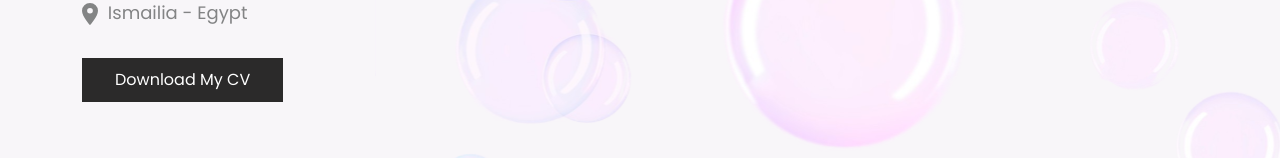
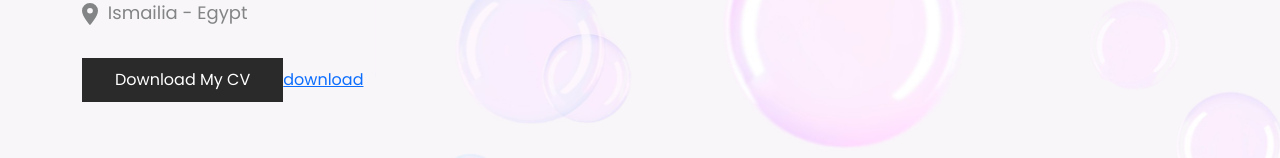
Before and after one commit to Ayamahdy2000/portfolio, a Nuxt app: page /contact in a window 1280 px wide. Shown: the part 409-567 px from the top of the page. Built offline with nearby package versions, Linux system fonts and the light colour scheme.

Commit message:
feat: check link

```diff
--- a/pages/contact.vue
+++ b/pages/contact.vue
@@ -30,24 +30,15 @@
       Download My CV
     </button>
 
-    <!-- <a :href="pdfUrl" target="_blank">Download PDF</a>
-    <br />
-    <a href="static/AyaMahdy.pdf" target="_blank">Download</a>
-    <br /> -->
+    <a href="/AyaMahdy.pdf">download</a>
+
   </div>
 </template>
 <script>
 import tabs from "~/components/tabs.vue";
-// import file from "/public/AyaMahdy.pdf";
 export default {
   components: {
     tabs,
-  },
-  computed: {
-    pdfUrl() {
-
-      return "/AyaMahdy.pdf"; // Adjust the path if your PDF file is located in a different directory
-    },
   },
   setup() {
     // console.log(file)
```
